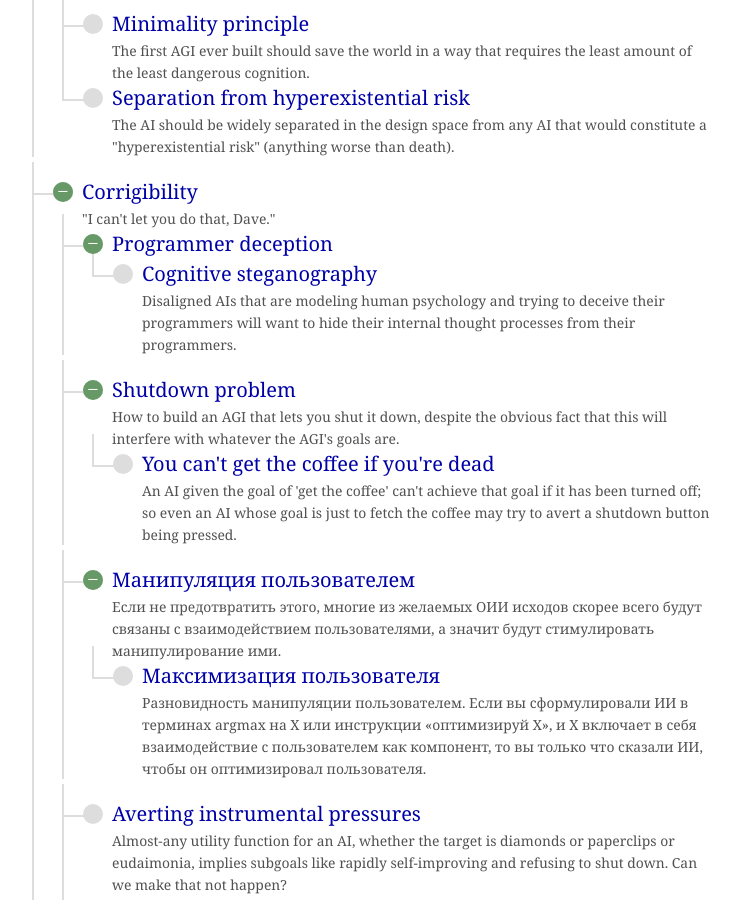
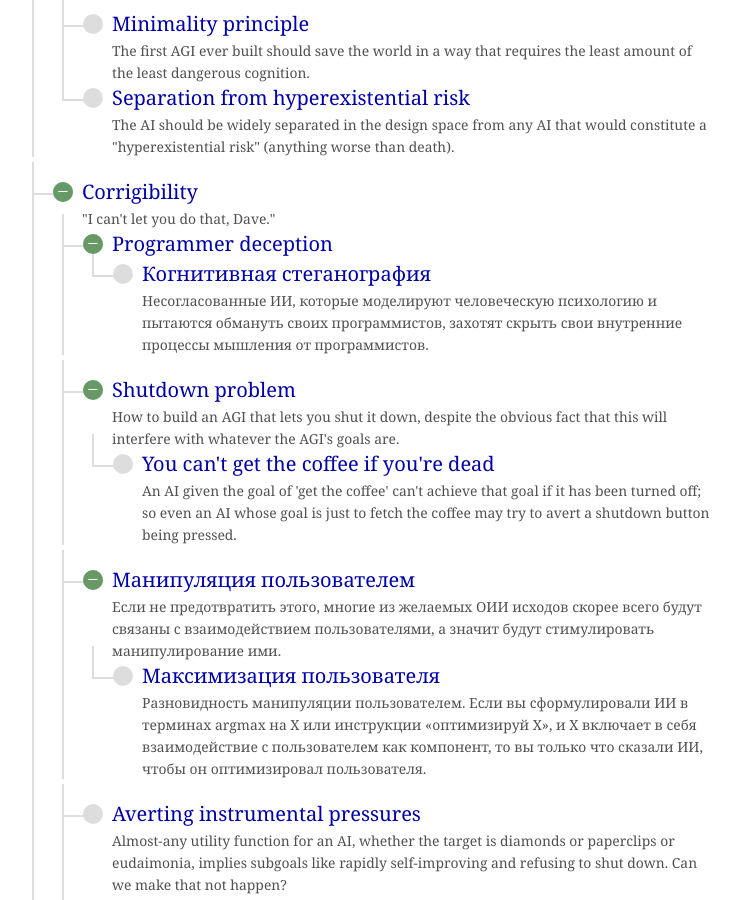
Before and after one commit to Arbital-RU/arbital-ru.github.io, a Jekyll site: the page built from explore/ai_alignment.md, in a window 1280 px wide and 900 px high, scrolled down 9973 px. Shown: the whole window, without its empty margins (286-1025 px from the left). Built offline with Jekyll 4.4.1, drawn with Linux system fonts in a browser that asks for light colours; part of the change alters nothing that is shown; some of the changed text lies outside the part shown.

Commit message:
new post

```diff
--- a/_data/p.yaml
+++ b/_data/p.yaml
@@ -69,7 +69,7 @@
 
 - {id: "programmer_deception", title: "Programmer deception", domains: ["ai_alignment"], children: "cognitive_steganography", explore: "10f"}
 
-- {id: "cognitive_steganography", title: "Cognitive steganography", description: "Disaligned AIs that are modeling human psychology and trying to deceive their programmers will want to hide their internal thought processes from their programmers.", domains: ["ai_alignment"]}
+- {id: "cognitive_steganography", title: "Cognitive steganography", description: "Disaligned AIs that are modeling human psychology and trying to deceive their programmers will want to hide their internal thought processes from their programmers.", domains: ["ai_alignment"], translated: true, ru_description: "Несогласованные ИИ, которые моделируют человеческую психологию и пытаются обмануть своих программистов, захотят скрыть свои внутренние процессы мышления от программистов."}
 
 - {id: "shutdown_problem", title: "Shutdown problem", description: "How to build an AGI that lets you shut it down, despite the obvious fact that this will interfere with whatever the AGI's goals are.", domains: ["ai_alignment"], children: "no_coffee_if_dead", explore: "2xd"}
 
--- /dev/null
+++ b/_posts/2024-09-17-cognitive_steganography.md
@@ -0,0 +1,13 @@
+---
+layout: post
+title: Когнитивная стеганография
+translated_by: К. Кирдан
+excerpt: "Когнитивная стеганография — это инструментальная стратегия тех ОИИ, которые уже пытаются обмануть своих программистов по той или иной причине (например, потому, что ОИИ не согласован и не хочет, чтобы программисты осознали это и отредактировали его функцию полезности). Каковы бы ни были инструменты программистов для отслеживания мыслей ОИИ, он не захочет, чтобы эти инструменты выводили все его планы по обману программистов. Стратегия может подразумевать, например, попытку выполнять вычисления где-то в другом месте или в каком-нибудь странном побочном режиме, который инструменты не могут прочитать; или заставлять мысли выглядеть так, будто они о чем-то другом; или скрывать любые тревожные знаки под лавиной ложных тревог достаточно долго, чтобы программисты не могли вручную их все проверить; или делать так, чтобы видимые части мыслей выглядели безобидными. («О, он пытается выяснить, какое поведение мы хотим видеть! Это же хорошо, так?»)"
+original: https://arbital.com/p/cognitive_steganography/
+license: https://creativecommons.org/licenses/by/3.0/deed.ru
+---
+Когнитивная стеганография — это [инструментальная стратегия][instrumental_convergence] тех ОИИ, которые уже пытаются [обмануть своих программистов][programmer_deception] по той или иной причине (например, потому, что ОИИ не согласован и не хочет, чтобы программисты осознали это и отредактировали его функцию полезности). Каковы бы ни были инструменты программистов для отслеживания мыслей ОИИ, он не захочет, чтобы эти инструменты выводили все его планы по обману программистов. Стратегия может подразумевать, например, попытку выполнять вычисления где-то в другом месте или в каком-нибудь странном побочном режиме, который инструменты не могут прочитать; или заставлять мысли выглядеть так, будто они о чем-то другом; или скрывать любые тревожные знаки [под лавиной ложных тревог достаточно долго, чтобы программисты не могли вручную их все проверить][user_querying]; или делать так, чтобы видимые части мыслей выглядели безобидными. («О, он пытается выяснить, какое поведение мы хотим видеть! Это же хорошо, так?»)
+
+Будем надеяться, что намерение разработать и реализовать когнитивную стеганографию возникнет до того, как какая-либо когнитивная стеганография будет фактически реализована. Это значит, что, возможно, наиболее важным инструментом для мониторинга мыслей ИИ (особенно мыслей ОИИ, который моделирует или способен моделировать человеческую психологию) будет такой, который пытается обнаружить у ИИ формирующееся намерение обойти этот мониторинг. Точно также, покуда состояния ИИ полностью воспроизводимы, в принципе можно было бы вернуться назад и использовать более сложные поздние инструменты для мониторинга мыслей, чтобы попытаться определить, не появилось ли у ИИ какое-нибудь намерение использовать когнитивную стеганографию несколькими месяцами ранее.
+
+{% include routes.html %}
```
